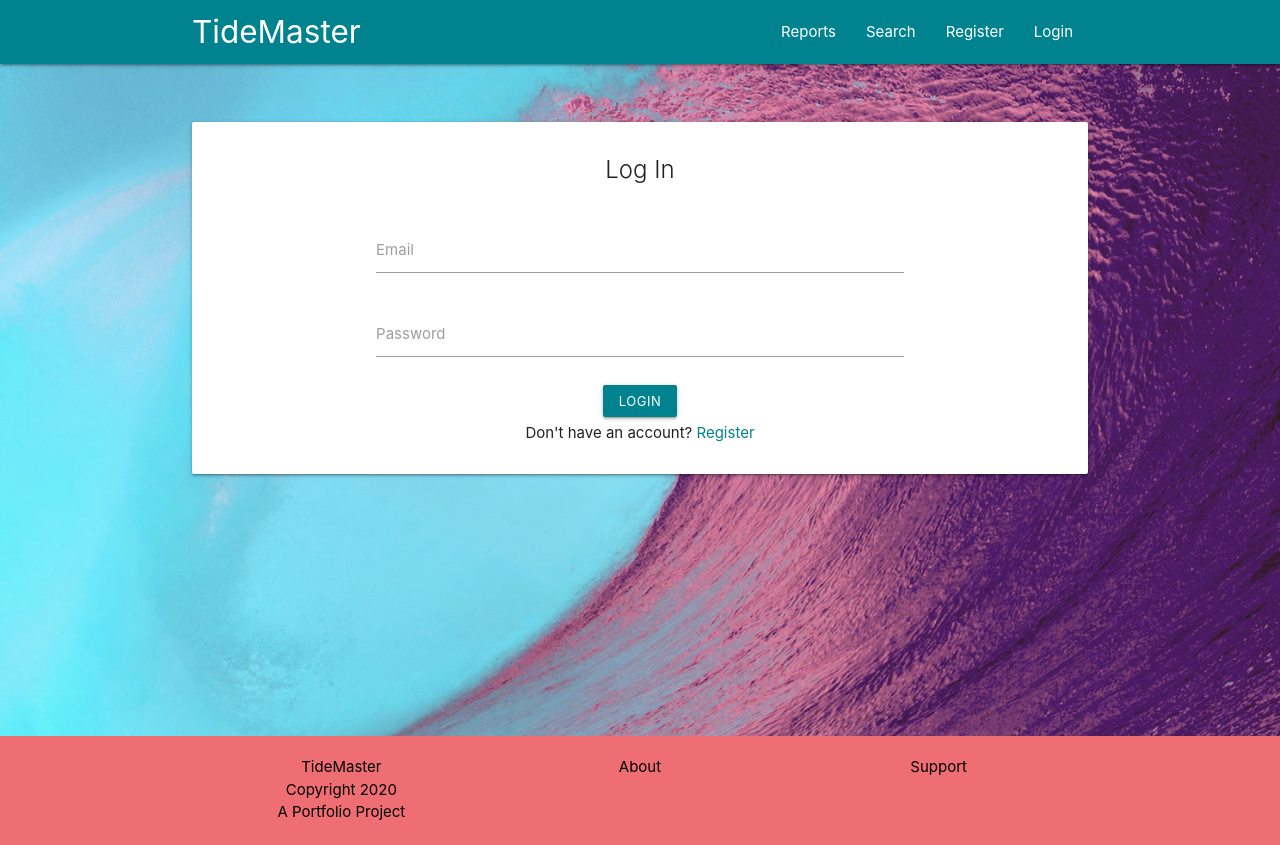
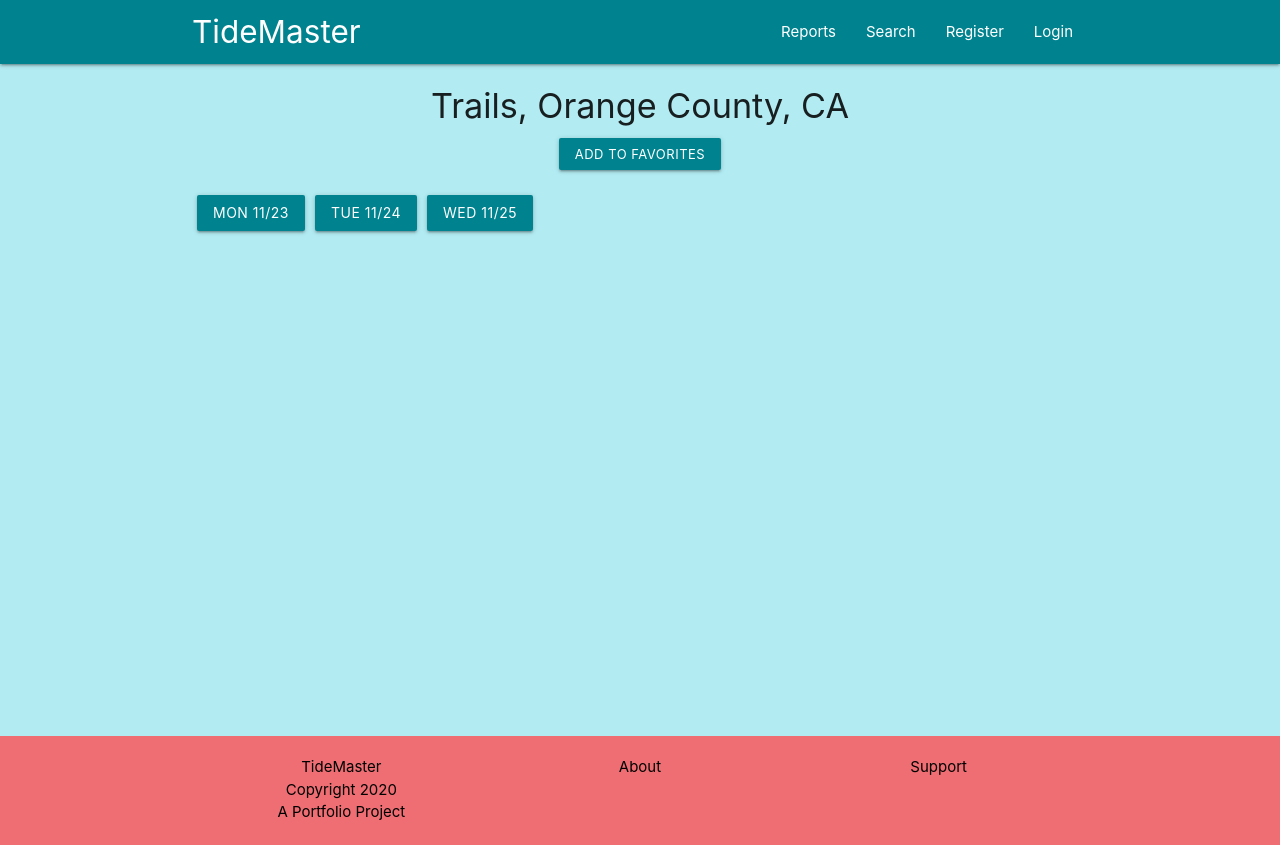
Before and after one commit to graysonventers/tidemaster, a React (Create React App) app in the folder client/: page / in a window 1280 px wide. Built offline with nearby package versions, Linux system fonts and the light colour scheme.

Commit message:
started Report.js component

```diff
--- a/client/src/App.js
+++ b/client/src/App.js
@@ -5,18 +5,20 @@ import Landing from './components/layout/Landing';
 import Dashboard from './components/layout/Dashboard';
 import Register from './components/auth/Register';
 import Login from './components/auth/Login';
+import Report from './components/reports/Report';
 
 function App() {
   return (
     <div>
       <Navbar />
-      {/* <Dashboard /> */}
-      {/* <Landing /> */}
-      {/* <Register /> */}
-      <Login />
+      {/* <Landing />
+      <Dashboard />
+      <Register />
+      <Login /> */}
+      <Report />
       <Footer />
     </div>
-  );
-}
+  )
+};
 
 export default App;
--- a/client/src/components/auth/Login.js
+++ b/client/src/components/auth/Login.js
@@ -4,7 +4,6 @@ import img from '../../images/pexels-george-keating-948331.jpg';
 const Login = () => {
     return (
         <div className="center" style={{ backgroundImage: `url(${img})`, backgroundPosition: 'center', backgroundRepeat: 'no-repeat', backgroundSize: 'cover', minHeight: '84vh'}}>
-
             <div className="container" style={{ paddingBottom: '50px', paddingTop: '50px' }}>
                 <div className="row">
                     <div className="card col s12" style={{ paddingBottom: '30px', paddingTop: '30px' }}>
@@ -30,7 +29,6 @@ const Login = () => {
                     </div>
                 </div>
             </div>
-
         </div>
     )
 }
--- /dev/null
+++ b/client/src/components/reports/Report.js
@@ -0,0 +1,29 @@
+import React from 'react';
+
+const Report = () => {
+    const dayBtnStyle = {
+        margin: '5px',
+        backgroundColor: '#00838f',
+    };
+
+    return (
+        <div className="" style={{ backgroundColor: '#b2ebf2', minHeight: '84vh'}}>
+
+           <div className="row">
+                <div className="col s12 center">
+                    <h4>Trails, Orange County, CA</h4>
+                    <button className="center btn btn-small cyan darken-3">Add to Favorites</button>
+                </div>
+            </div>
+            <div className="container">
+                <button style={dayBtnStyle} className="btn">Mon 11/23</button>
+                <button style={dayBtnStyle} className="btn">Tue 11/24</button>
+                <button style={dayBtnStyle} className="btn">Wed 11/25</button>
+
+            </div>
+
+        </div>
+    )
+}
+
+export default Report;
```
Also changed, not shown: client/src/components/auth/Register.js (+3 -5 lines), 1 other file (tests, documents, lock files or other folders).
